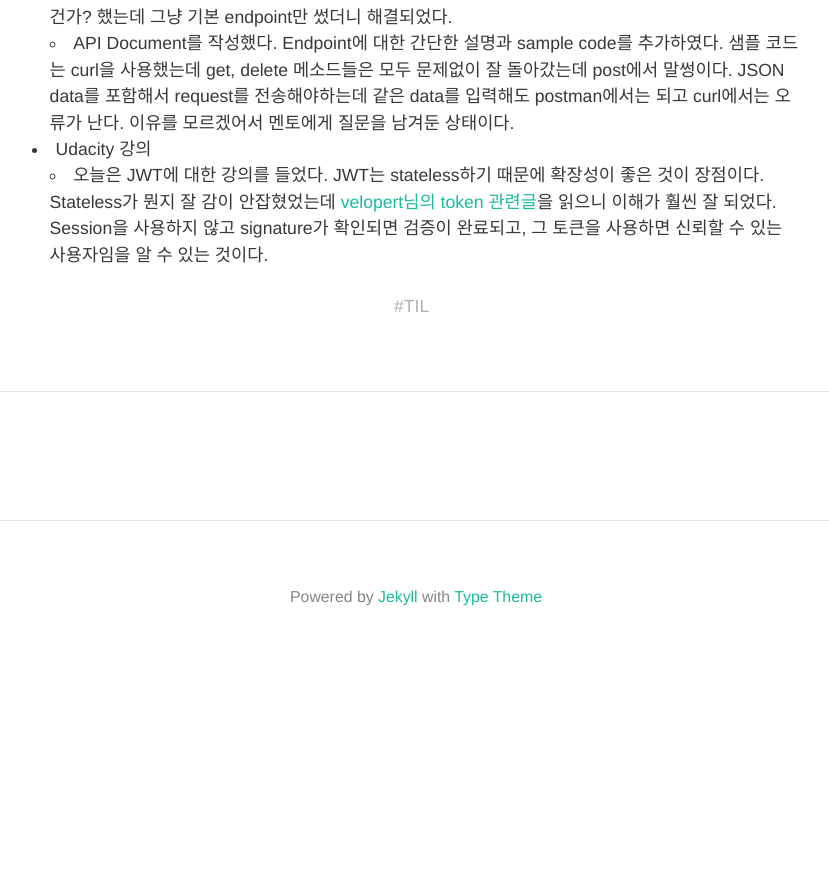
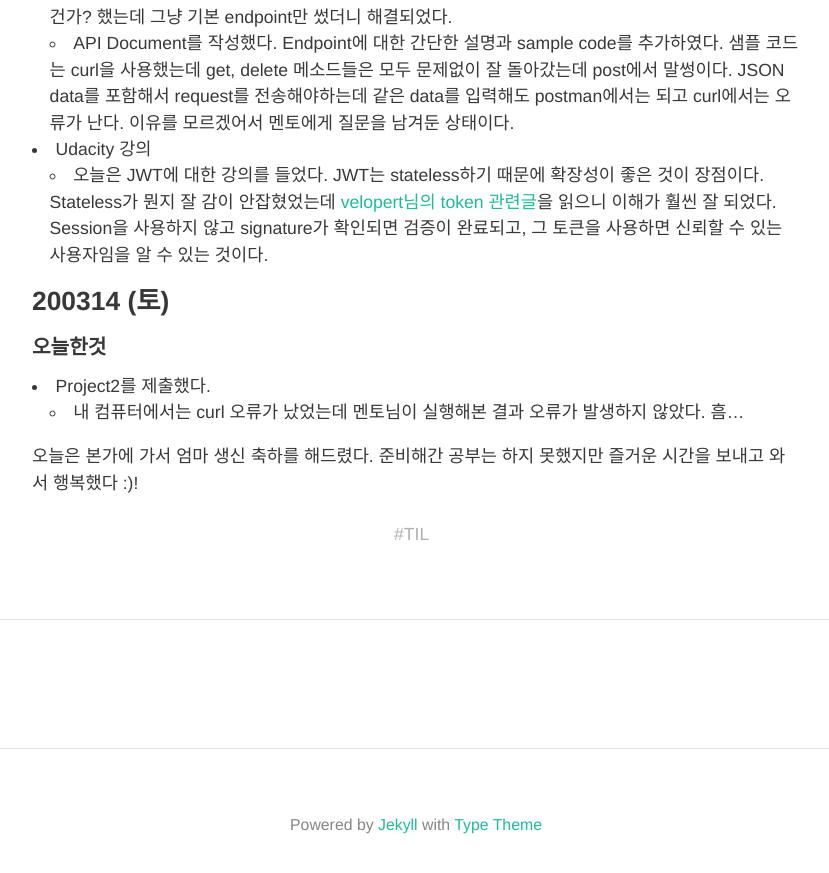
Before and after one commit to HyunlangBan/hyunlangban.github.io, a Jekyll site: the page built from _posts/TIL/2020-03-09-week-til.md, in a window 1280 px wide and 900 px high, scrolled down 2232 px. Shown: the top 873 px of the window, without its empty margins (224-1053 px from the left). Built offline with Jekyll 4.4.1, drawn with Linux system fonts in a browser that asks for light colours; nearby versions of some CDN libraries; some web fonts are replaced; comment, search, counter and statistics services are not loaded; before the commit the page ends 2904 px from its top, so only the background shows below that.

Commit message:
Add 200314 TIL

```diff
--- a/_posts/TIL/2020-03-09-week-til.md
+++ b/_posts/TIL/2020-03-09-week-til.md
@@ -52,3 +52,11 @@ tag: TIL
   - API Document를 작성했다. Endpoint에 대한 간단한 설명과 sample code를 추가하였다. 샘플 코드는 curl을 사용했는데 get, delete 메소드들은 모두 문제없이 잘 돌아갔는데 post에서 말썽이다. JSON data를 포함해서 request를 전송해야하는데 같은 data를 입력해도 postman에서는 되고 curl에서는 오류가 난다. 이유를 모르겠어서 멘토에게 질문을 남겨둔 상태이다.
 - Udacity 강의
   - 오늘은 JWT에 대한 강의를 들었다. JWT는 stateless하기 때문에 확장성이 좋은 것이 장점이다. Stateless가 뭔지 잘 감이 안잡혔었는데 [velopert님의 token 관련글](https://velopert.com/2350)을 읽으니 이해가 훨씬 잘 되었다. Session을 사용하지 않고 signature가 확인되면 검증이 완료되고, 그 토큰을 사용하면 신뢰할 수 있는 사용자임을 알 수 있는 것이다.
+
+### 200314 (토)
+#### 오늘한것
+- Project2를 제출했다.
+  - 내 컴퓨터에서는 curl 오류가 났었는데 멘토님이 실행해본 결과 오류가 발생하지 않았다. 흠...
+
+
+오늘은 본가에 가서 엄마 생신 축하를 해드렸다. 준비해간 공부는 하지 못했지만 즐거운 시간을 보내고 와서 행복했다 :)!
```
